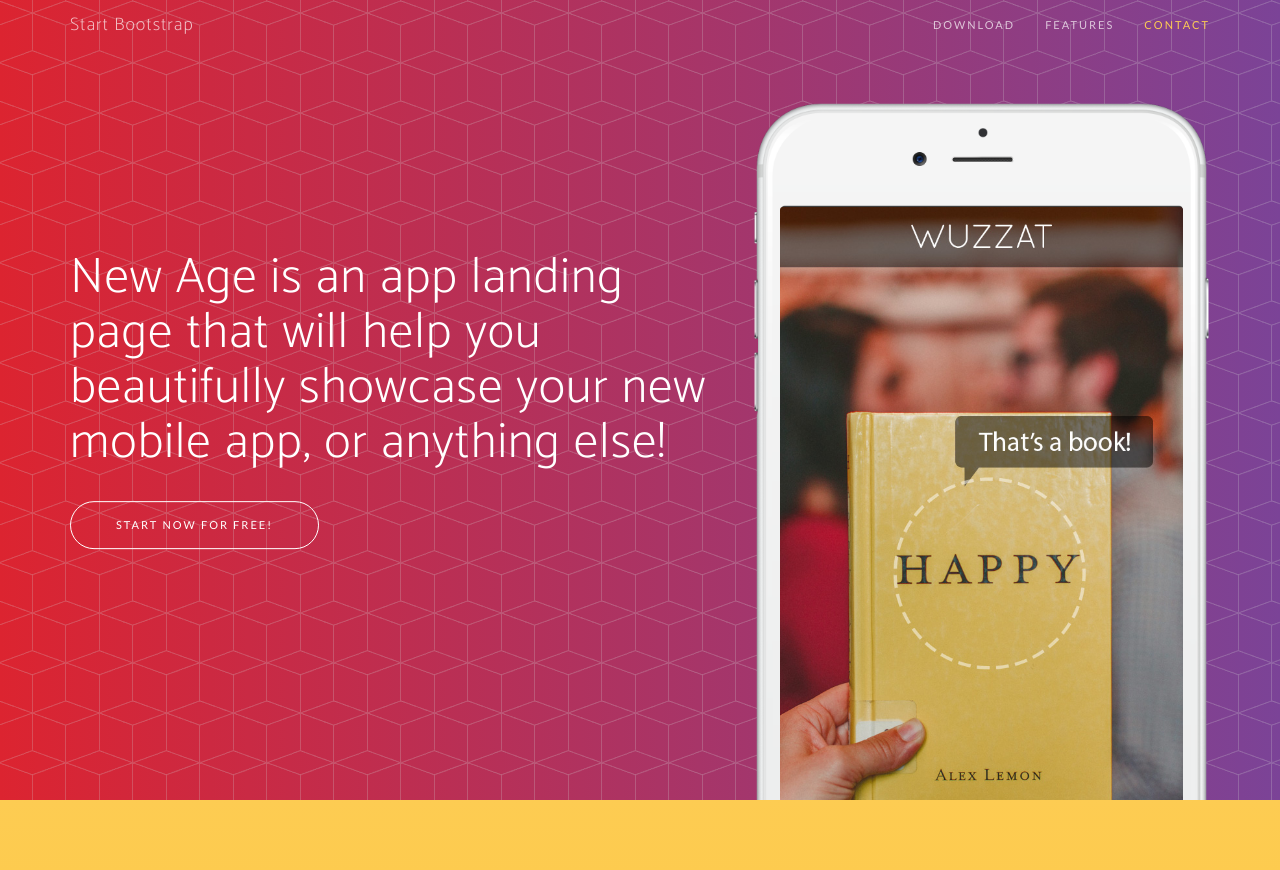
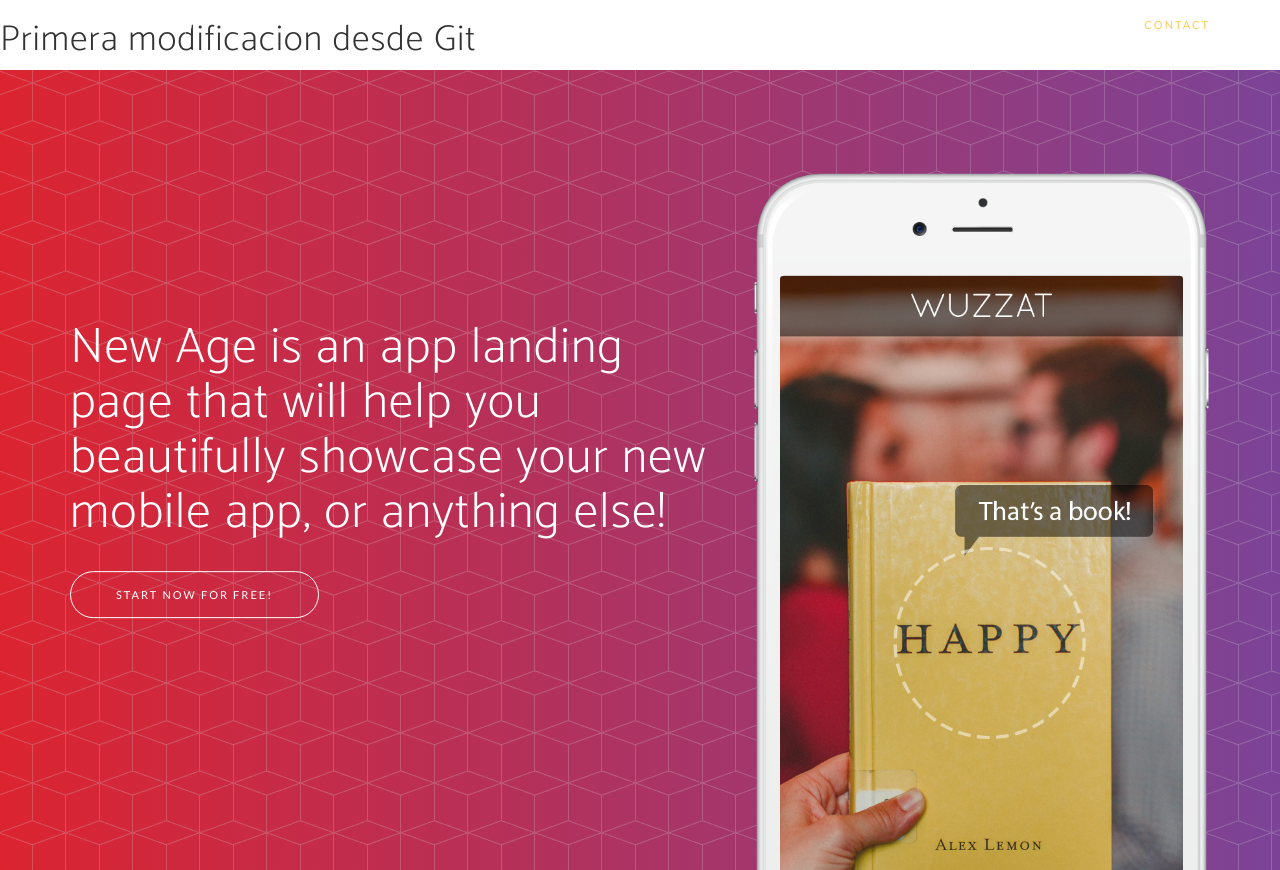
Before and after one commit to alexta96/pruebaDAW, a website: page index.html in a window 1280 px wide. Shown: the top 870 px of the page. Drawn offline with nearby package versions, Linux system fonts and the light colour scheme; a web font is replaced by a local one.

Commit message:
index v2

```diff
--- a/index.html
+++ b/index.html
@@ -3,6 +3,7 @@
 
 <head>
 
+    <h1>Primera modificacion desde Git</h1>
     <meta charset="utf-8">
     <meta http-equiv="X-UA-Compatible" content="IE=edge">
     <meta name="viewport" content="width=device-width, initial-scale=1">
```
